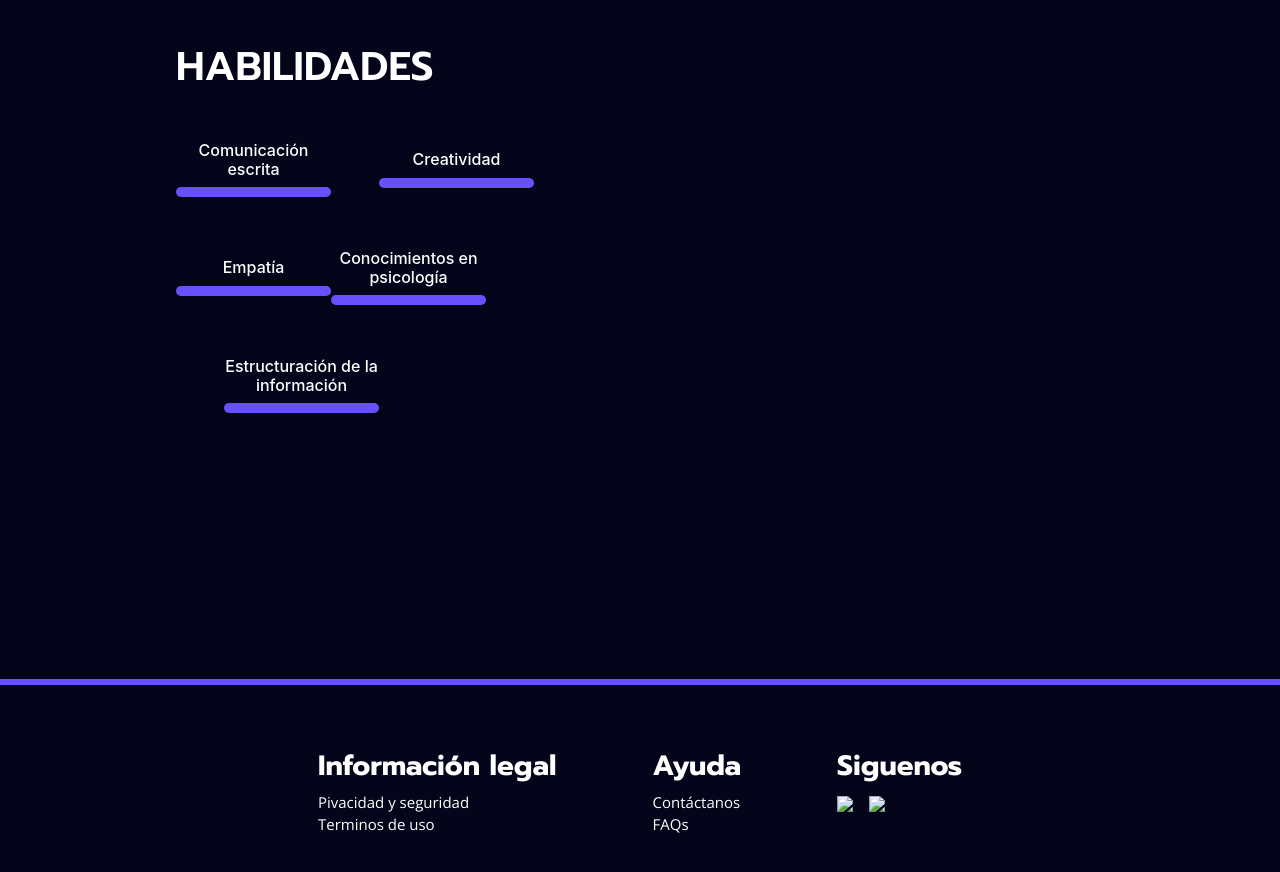
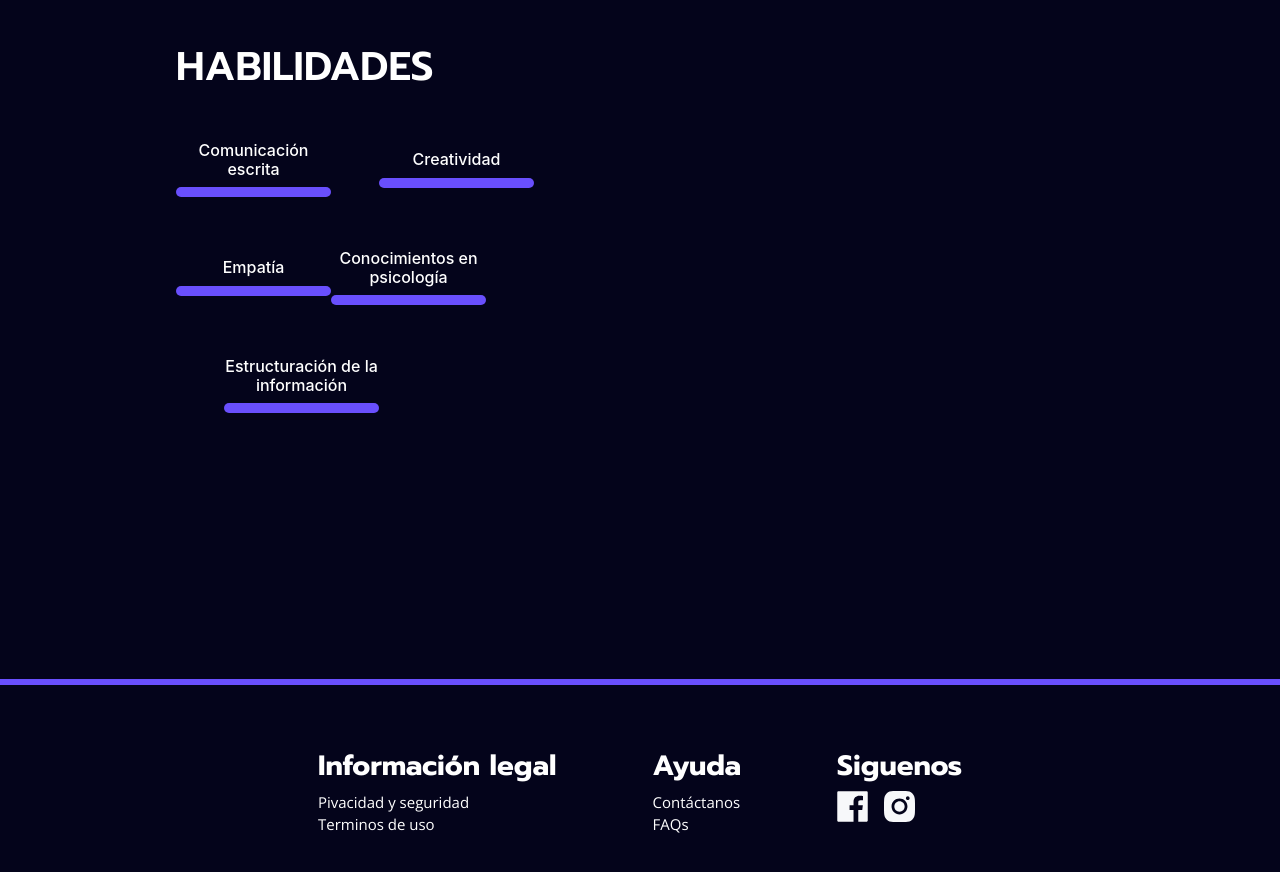
Before and after one commit to mdmlb/uxnet, a website: page html/info/roles/cs.html in a window 1280 px wide. Shown: the part 1099-1971 px from the top of the page. Drawn offline with nearby package versions, Linux system fonts and the light colour scheme.

Commit message:
Links information roles fixed

```diff
--- a/html/info/roles/cs.html
+++ b/html/info/roles/cs.html
@@ -195,10 +195,10 @@
                     <h4 class="footercont__title">Siguenos</h4>
                     <div class="footercont__cont d-flex justify-content-left align-items-left flex-row">
                         <a href="#" class="footercont__img">
-                            <img class="footercont__img" src="../../img/footer/facebook.svg" atl="">
+                            <img class="footercont__img" src="../../../img/footer/facebook.svg" atl="">
                         </a>
                         <a href="#" class="footercont__img">
-                            <img class="footercont__img" src="../../img/footer/instagram.svg" atl="">
+                            <img class="footercont__img" src="../../../img/footer/instagram.svg" atl="">
                         </a>
                     </div>
                 </section>
--- a/style/test/_test.scss
+++ b/style/test/_test.scss
@@ -29,7 +29,7 @@
 }
 
 .testimg{
-    background-image: url("../../img/bottomimgprofile.svg");
+    background-image: url(".././img/bottomimgprofile.svg");
     background-size: cover;
     width: 29%;
 }
```
Also changed, not shown: html/info/roles/interactiond.html (+2 -2 lines), html/info/roles/researcher.html (+2 -2 lines), html/info/roles/ui.html (+2 -2 lines), html/info/roles/uxlead.html (+2 -2 lines), style/main.css, 1 other file.
